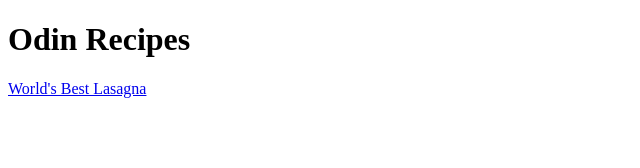
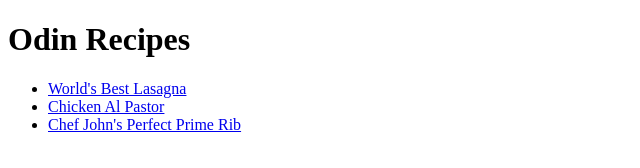
Before and after one commit to Krittur/odin-recipes, a plain HTML site: page index.html in a window 1280 px wide. Shown: the whole page, without its empty margins (0-640 px from the left). Drawn offline with Linux system fonts and the light colour scheme.

Commit message:
Add al pastor and prime rib recipes
Create al-pastor.html + basic html boilerplate
Create prime-rib.html + basic html boilerplate
Add links of new recipes to index.html

```diff
--- a/index.html
+++ b/index.html
@@ -6,6 +6,10 @@
 </head>
 <body>
     <h1>Odin Recipes</h1>
-    <a href="recipes/lasagna.html">World's Best Lasagna</a>
+    <ul>
+        <li><a href="recipes/lasagna.html">World's Best Lasagna</a></li>
+        <li><a href="recipes/al-pastor.html">Chicken Al Pastor</a></li>
+        <li><a href="recipes/prime-rib.html">Chef John's Perfect Prime Rib</a></li>
+    </ul>
 </body>
 </html>
```
Also changed, not shown: recipes/al-pastor.html (added, +10 -0 lines), recipes/lasagna.html (+1 -1 lines), recipes/prime-rib.html (added, +10 -0 lines).
